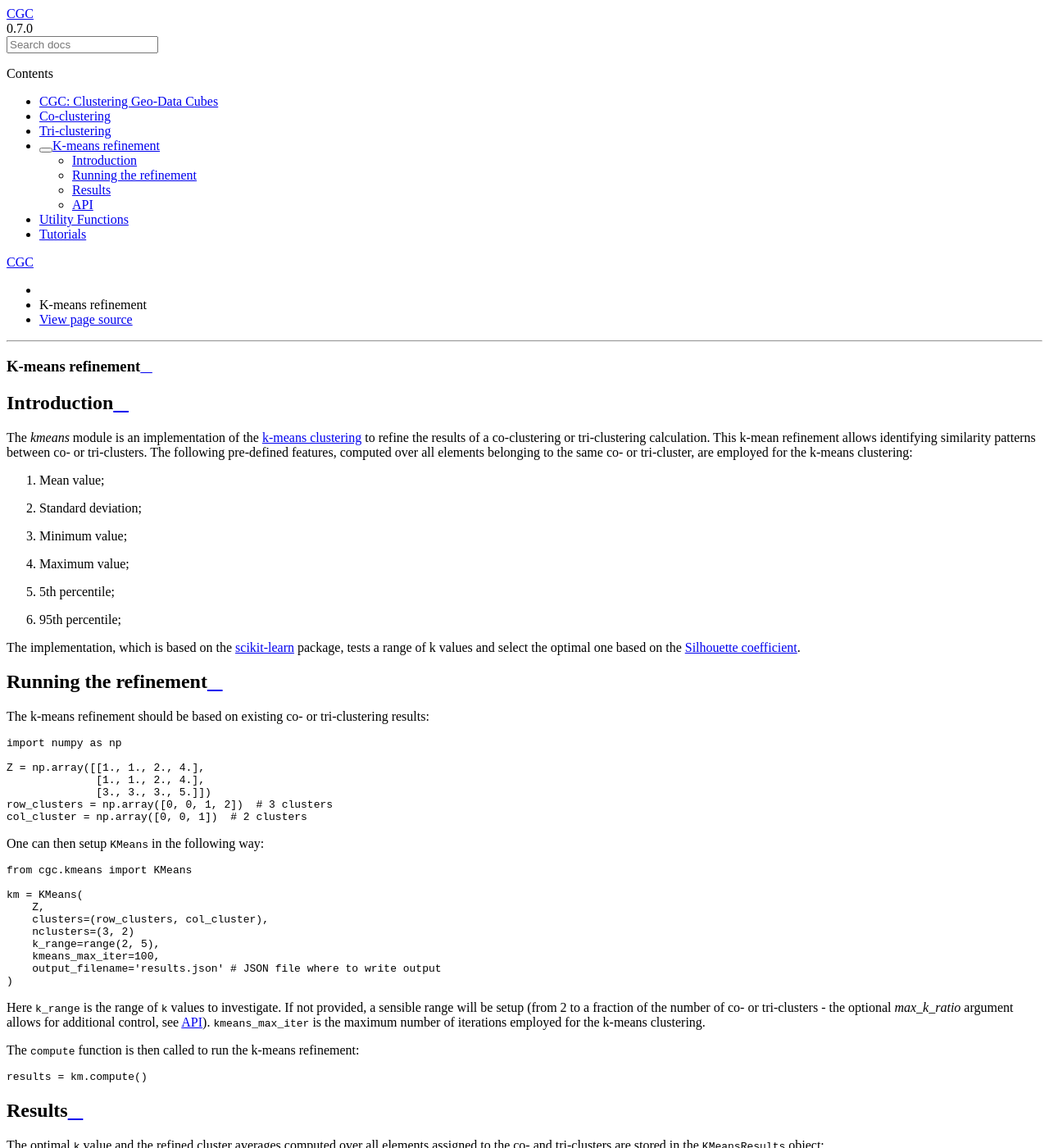
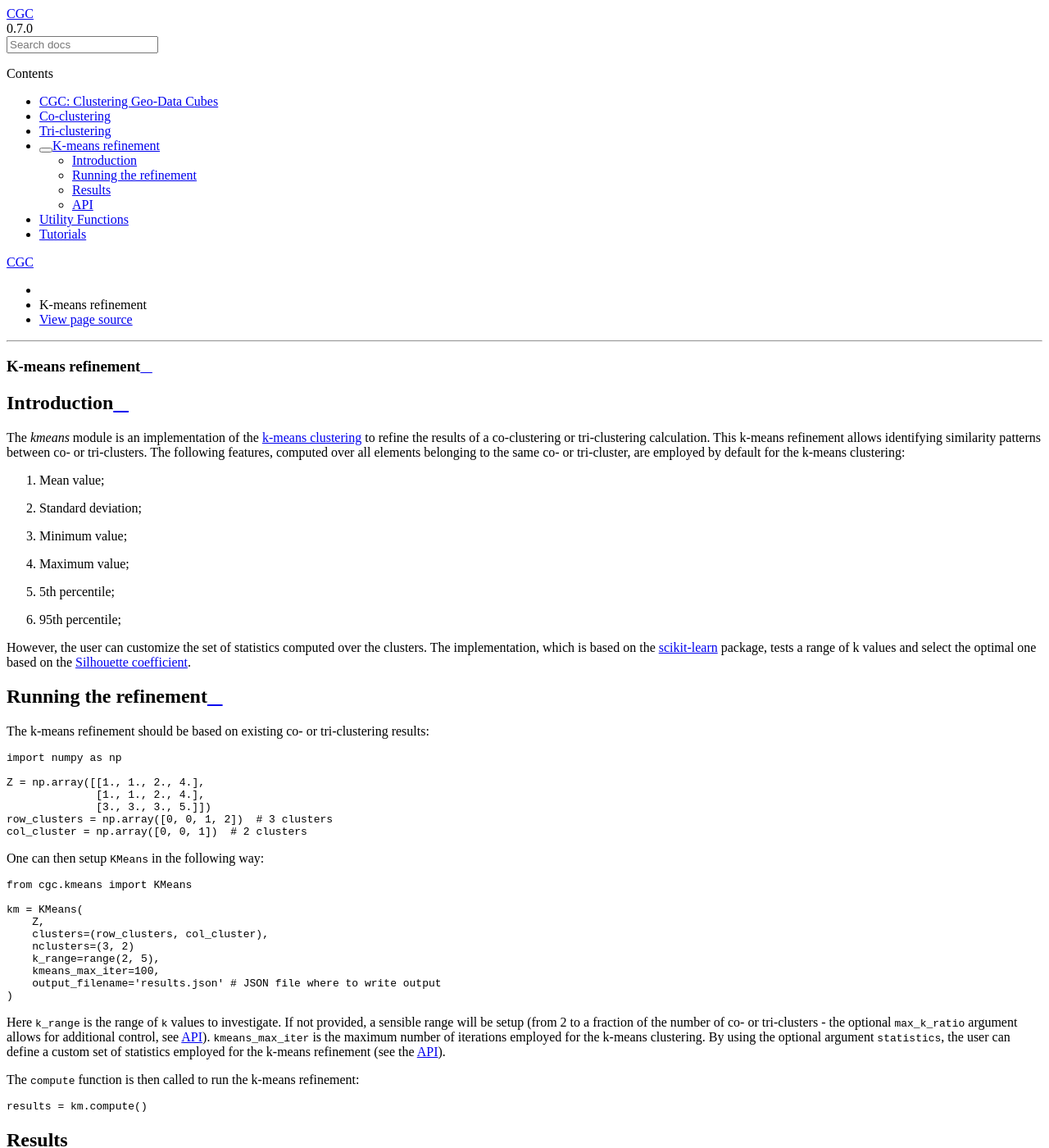
Before and after one commit to phenology/cgc, a Sphinx documentation site: the page built from docs/kmeans.rst, in a window 1280 px wide and 1400 px high. Shown: the whole window at 82% size. Built offline with Sphinx 7.4.7 and the Read the Docs theme 2.0.0, drawn with Linux system fonts in a browser that asks for light colours.

Commit message:
update kmeans docs

```diff
--- a/docs/kmeans.rst
+++ b/docs/kmeans.rst
@@ -5,8 +5,8 @@ Introduction
 ------------
 
 The `kmeans` module is an implementation of the `k-means clustering`_ to refine the results of a co-clustering or
-tri-clustering calculation. This k-mean refinement allows identifying similarity patterns between co- or tri-clusters.
-The following pre-defined features, computed over all elements belonging to the same co- or tri-cluster, are employed
+tri-clustering calculation. This k-means refinement allows identifying similarity patterns between co- or tri-clusters.
+The following features, computed over all elements belonging to the same co- or tri-cluster, are employed by default
 for the k-means clustering:
 
 #. Mean value;
@@ -16,6 +16,7 @@ for the k-means clustering:
 #. 5th percentile;
 #. 95th percentile;
 
+However, the user can customize the set of statistics computed over the clusters.
 The implementation, which is based on the `scikit-learn`_ package, tests a range of k values and select the optimal one
 based on the `Silhouette coefficient`_.
 
@@ -53,8 +54,10 @@ One can then setup ``KMeans`` in the following way:
     )
 
 Here ``k_range`` is the range of ``k`` values to investigate. If not provided, a sensible range will be setup (from 2 to
-a fraction of the number of co- or tri-clusters - the optional `max_k_ratio` argument allows for additional control, see
-:ref:`API<API>`). ``kmeans_max_iter`` is the maximum number of iterations employed for the k-means clustering.
+a fraction of the number of co- or tri-clusters - the optional ``max_k_ratio`` argument allows for additional control,
+see :ref:`API<API>`). ``kmeans_max_iter`` is the maximum number of iterations employed for the k-means clustering. By
+using the optional argument ``statistics``, the user can define a custom set of statistics employed for the k-means
+refinement (see the :ref:`API<API>`).
 
 The ``compute`` function is then called to run the k-means refinement:
 
```
